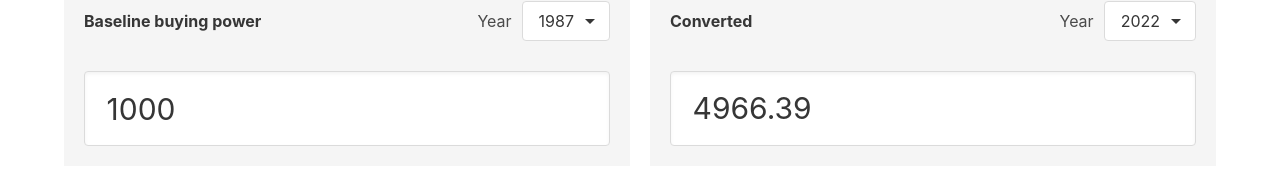
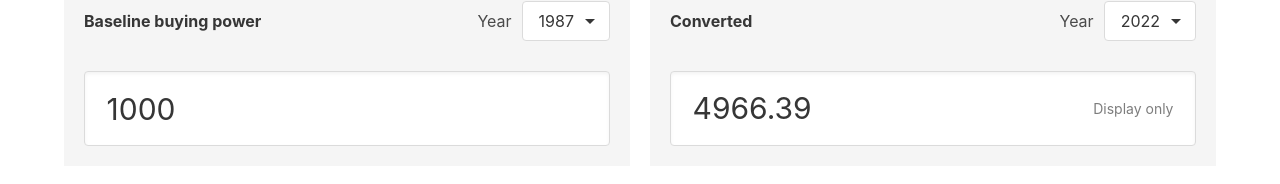
Before and after one commit to Astrian/buying-power-calculator, a React (Vite) app: page / in a window 1280 px wide. Shown: the part 139-323 px from the top of the page. Built offline with nearby package versions, Linux system fonts and the light colour scheme.

Commit message:
Add new read only tag

```diff
--- a/src/App.tsx
+++ b/src/App.tsx
@@ -243,7 +243,7 @@ function App() {
               </div>
             </div>
           </div>
-          <div className="input">{toAmount}</div>
+          <div className="input"><span>{toAmount}</span><span className="readonly-tag">{t('readonly')}</span></div>
         </div>
       </div>
 
--- a/src/i18n/en/translation.json
+++ b/src/i18n/en/translation.json
@@ -223,6 +223,7 @@
     "footer": "<p><strong>References only, and use this tool for scholar purpose is not recommended</strong></p><p>This tool calculates the purchasing power of specific amounts of currency for two specific time periods, based on historical annual inflation rates recorded with CPI.</p><p>Historical CPI rate data source: <0>World Bank</0></p><p>Crafted by <1>Astrian</1> with ❤️</p>",
     "year": "Year",
     "share": "Share this convert",
-    "share_alert": "The link to this convert has been copied."
+    "share_alert": "The link to this convert has been copied.",
+    "readonly": "Display only"
   }
 }
--- a/src/i18n/zh_cn/translation.json
+++ b/src/i18n/zh_cn/translation.json
@@ -225,6 +225,7 @@
     "footer": "<p><strong>转换数据仅供参考，不建议作为严谨的学术引用</strong></p><p>本工具通过历史以 CPI 记的年度通货膨胀率，计算两个时间段前后特定金额的货币购买力。</p><p>历年 CPI 变化率数据来源：<0>世界银行</0></p><p>由 <1>Astrian</1> 用 ❤️ 制作</p>",
     "year": "年份",
     "share": "分享此转换",
-    "share_alert": "已将本次转换结果地址复制至剪贴板。"
+    "share_alert": "已将本次转换结果地址复制至剪贴板。",
+    "readonly": "仅展示"
   }
 }
--- a/src/style.scss
+++ b/src/style.scss
@@ -24,6 +24,14 @@
       gap: 30px;
       .input {
         font-size: 30px;
+      }
+      div.input {
+        display: flex;
+        justify-content: space-between;
+        .readonly-tag {
+          font-size: 14px;
+          color: #7d7d7d;
+        }
       }
       .year {
         display: flex;
```
